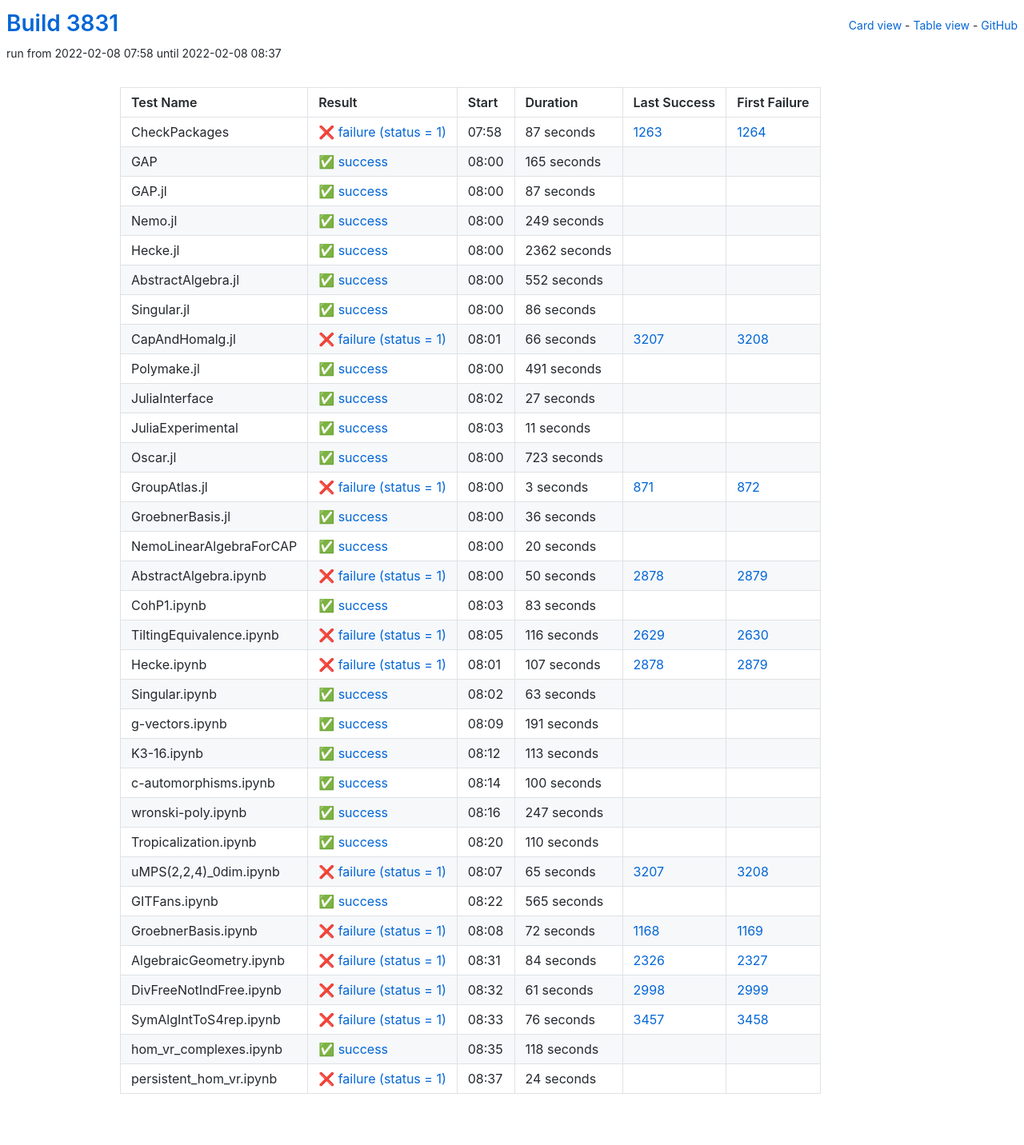
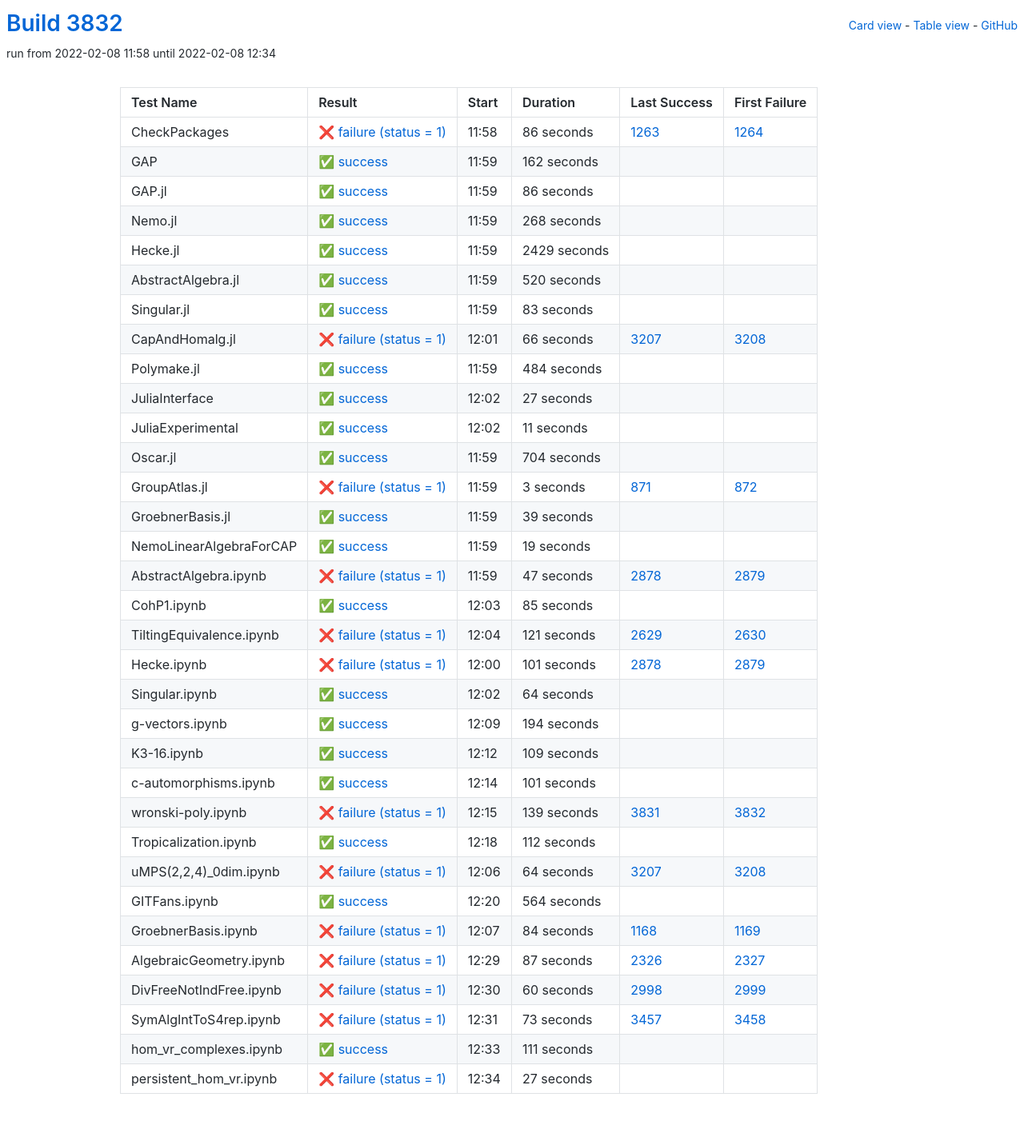
Before and after one commit to oscar-system/oscar-ci-status-stable, a Jekyll site: the page built from table.html, in a window 1280 px wide. Shown: the whole page at 80% size. Built offline with Jekyll 4.4.1, drawn with Linux system fonts in a browser that asks for light colours.

Commit message:
Build #3832

```diff
--- a/_data/ci.yml
+++ b/_data/ci.yml
@@ -1,6 +1,6 @@
 ---
-build: 3831
-build_url: https://oscarci.mathematik.uni-kl.de/job/oscar-stable/3831/
+build: 3832
+build_url: https://oscarci.mathematik.uni-kl.de/job/oscar-stable/3832/
 job: oscar-stable
 organization: oscar-system
 repo: oscar-ci-status-stable
@@ -8,80 +8,32 @@ repourl: https://github.com/oscar-system/oscar-ci-status-stable
 tests:
 - name: CheckPackages
   id: checkpackages
-  log: https://oscarci.mathematik.uni-kl.de/job/oscar-stable/3831/artifact/logs/build-3831/CheckPackages.log
-  start: 2022-02-08 07:58
+  log: https://oscarci.mathematik.uni-kl.de/job/oscar-stable/3832/artifact/logs/build-3832/CheckPackages.log
+  start: 2022-02-08 11:58
   success: false
   exitcode: 1
   status: failure
-  duration: 87
+  duration: 86
   last_success: 1263
   last_success_url: https://oscarci.mathematik.uni-kl.de/job/oscar-stable/1263/
   first_failure: 1264
   first_failure_url: https://oscarci.mathematik.uni-kl.de/job/oscar-stable/1264/
 - name: GAP
   id: gap
-  log: https://oscarci.mathematik.uni-kl.de/job/oscar-stable/3831/artifact/logs/build-3831/GAP.log
-  start: 2022-02-08 08:00
+  log: https://oscarci.mathematik.uni-kl.de/job/oscar-stable/3832/artifact/logs/build-3832/GAP.log
+  start: 2022-02-08 11:59
   success: true
   exitcode: 0
   status: success
-  duration: 165
+  duration: 162
   last_success: false
   last_success_url:
   first_failure: false
   first_failure_url:
 - name: GAP.jl
   id: gap-jl
-  log: https://oscarci.mathematik.uni-kl.de/job/oscar-stable/3831/artifact/logs/build-3831/GAP.jl.log
-  start: 2022-02-08 08:00
-  success: true
-  exitcode: 0
-  status: success
-  duration: 87
-  last_success: false
-  last_success_url:
-  first_failure: false
-  first_failure_url:
-- name: Nemo.jl
-  id: nemo-jl
-  log: https://oscarci.mathematik.uni-kl.de/job/oscar-stable/3831/artifact/logs/build-3831/Nemo.jl.log
-  start: 2022-02-08 08:00
-  success: true
-  exitcode: 0
-  status: success
-  duration: 249
-  last_success: false
-  last_success_url:
-  first_failure: false
-  first_failure_url:
-- name: Hecke.jl
-  id: hecke-jl
-  log: https://oscarci.mathematik.uni-kl.de/job/oscar-stable/3831/artifact/logs/build-3831/Hecke.jl.log
-  start: 2022-02-08 08:00
-  success: true
-  exitcode: 0
-  status: success
-  duration: 2362
-  last_success: false
-  last_success_url:
-  first_failure: false
-  first_failure_url:
-- name: AbstractAlgebra.jl
-  id: abstractalgebra-jl
-  log: https://oscarci.mathematik.uni-kl.de/job/oscar-stable/3831/artifact/logs/build-3831/AbstractAlgebra.jl.log
-  start: 2022-02-08 08:00
-  success: true
-  exitcode: 0
-  status: success
-  duration: 552
-  last_success: false
-  last_success_url:
-  first_failure: false
-  first_failure_url:
-- name: Singular.jl
-  id: singular-jl
-  log: https://oscarci.mathematik.uni-kl.de/job/oscar-stable/3831/artifact/logs/build-3831/Singular.jl.log
-  start: 2022-02-08 08:00
+  log: https://oscarci.mathematik.uni-kl.de/job/oscar-stable/3832/artifact/logs/build-3832/GAP.jl.log
+  start: 2022-02-08 11:59
   success: true
   exitcode: 0
   status: success
@@ -90,10 +42,58 @@ tests:
   last_success_url:
   first_failure: false
   first_failure_url:
+- name: Nemo.jl
+  id: nemo-jl
+  log: https://oscarci.mathematik.uni-kl.de/job/oscar-stable/3832/artifact/logs/build-3832/Nemo.jl.log
+  start: 2022-02-08 11:59
+  success: true
+  exitcode: 0
+  status: success
+  duration: 268
+  last_success: false
+  last_success_url:
+  first_failure: false
+  first_failure_url:
+- name: Hecke.jl
+  id: hecke-jl
+  log: https://oscarci.mathematik.uni-kl.de/job/oscar-stable/3832/artifact/logs/build-3832/Hecke.jl.log
+  start: 2022-02-08 11:59
+  success: true
+  exitcode: 0
+  status: success
+  duration: 2429
+  last_success: false
+  last_success_url:
+  first_failure: false
+  first_failure_url:
+- name: AbstractAlgebra.jl
+  id: abstractalgebra-jl
+  log: https://oscarci.mathematik.uni-kl.de/job/oscar-stable/3832/artifact/logs/build-3832/AbstractAlgebra.jl.log
+  start: 2022-02-08 11:59
+  success: true
+  exitcode: 0
+  status: success
+  duration: 520
+  last_success: false
+  last_success_url:
+  first_failure: false
+  first_failure_url:
+- name: Singular.jl
+  id: singular-jl
+  log: https://oscarci.mathematik.uni-kl.de/job/oscar-stable/3832/artifact/logs/build-3832/Singular.jl.log
+  start: 2022-02-08 11:59
+  success: true
+  exitcode: 0
+  status: success
+  duration: 83
+  last_success: false
+  last_success_url:
+  first_failure: false
+  first_failure_url:
 - name: CapAndHomalg.jl
   id: capandhomalg-jl
-  log: https://oscarci.mathematik.uni-kl.de/job/oscar-stable/3831/artifact/logs/build-3831/CapAndHomalg.jl.log
-  start: 2022-02-08 08:01
+  log: https://oscarci.mathematik.uni-kl.de/job/oscar-stable/3832/artifact/logs/build-3832/CapAndHomalg.jl.log
+  start: 2022-02-08 12:01
   success: false
   exitcode: 1
   status: failure
@@ -104,20 +104,20 @@ tests:
   first_failure_url: https://oscarci.mathematik.uni-kl.de/job/oscar-stable/3208/
 - name: Polymake.jl
   id: polymake-jl
-  log: https://oscarci.mathematik.uni-kl.de/job/oscar-stable/3831/artifact/logs/build-3831/Polymake.jl.log
-  start: 2022-02-08 08:00
+  log: https://oscarci.mathematik.uni-kl.de/job/oscar-stable/3832/artifact/logs/build-3832/Polymake.jl.log
+  start: 2022-02-08 11:59
   success: true
   exitcode: 0
   status: success
-  duration: 491
+  duration: 484
   last_success: false
   last_success_url:
   first_failure: false
   first_failure_url:
 - name: JuliaInterface
   id: juliainterface
-  log: https://oscarci.mathematik.uni-kl.de/job/oscar-stable/3831/artifact/logs/build-3831/JuliaInterface.log
-  start: 2022-02-08 08:02
+  log: https://oscarci.mathematik.uni-kl.de/job/oscar-stable/3832/artifact/logs/build-3832/JuliaInterface.log
+  start: 2022-02-08 12:02
   success: true
   exitcode: 0
   status: success
@@ -128,8 +128,8 @@ tests:
   first_failure_url:
 - name: JuliaExperimental
   id: juliaexperimental
-  log: https://oscarci.mathematik.uni-kl.de/job/oscar-stable/3831/artifact/logs/build-3831/JuliaExperimental.log
-  start: 2022-02-08 08:03
+  log: https://oscarci.mathematik.uni-kl.de/job/oscar-stable/3832/artifact/logs/build-3832/JuliaExperimental.log
+  start: 2022-02-08 12:02
   success: true
   exitcode: 0
   status: success
@@ -140,20 +140,20 @@ tests:
   first_failure_url:
 - name: Oscar.jl
   id: oscar-jl
-  log: https://oscarci.mathematik.uni-kl.de/job/oscar-stable/3831/artifact/logs/build-3831/Oscar.jl.log
-  start: 2022-02-08 08:00
+  log: https://oscarci.mathematik.uni-kl.de/job/oscar-stable/3832/artifact/logs/build-3832/Oscar.jl.log
+  start: 2022-02-08 11:59
   success: true
   exitcode: 0
   status: success
-  duration: 723
+  duration: 704
   last_success: false
   last_success_url:
   first_failure: false
   first_failure_url:
 - name: GroupAtlas.jl
   id: groupatlas-jl
-  log: https://oscarci.mathematik.uni-kl.de/job/oscar-stable/3831/artifact/logs/build-3831/GroupAtlas.jl.log
-  start: 2022-02-08 08:00
+  log: https://oscarci.mathematik.uni-kl.de/job/oscar-stable/3832/artifact/logs/build-3832/GroupAtlas.jl.log
+  start: 2022-02-08 11:59
   success: false
   exitcode: 1
   status: failure
@@ -164,240 +164,240 @@ tests:
   first_failure_url: https://oscarci.mathematik.uni-kl.de/job/oscar-stable/872/
 - name: GroebnerBasis.jl
   id: groebnerbasis-jl
-  log: https://oscarci.mathematik.uni-kl.de/job/oscar-stable/3831/artifact/logs/build-3831/GroebnerBasis.jl.log
-  start: 2022-02-08 08:00
+  log: https://oscarci.mathematik.uni-kl.de/job/oscar-stable/3832/artifact/logs/build-3832/GroebnerBasis.jl.log
+  start: 2022-02-08 11:59
   success: true
   exitcode: 0
   status: success
-  duration: 36
+  duration: 39
   last_success: false
   last_success_url:
   first_failure: false
   first_failure_url:
 - name: NemoLinearAlgebraForCAP
   id: nemolinearalgebraforcap
-  log: https://oscarci.mathematik.uni-kl.de/job/oscar-stable/3831/artifact/logs/build-3831/NemoLinearAlgebraForCAP.log
-  start: 2022-02-08 08:00
+  log: https://oscarci.mathematik.uni-kl.de/job/oscar-stable/3832/artifact/logs/build-3832/NemoLinearAlgebraForCAP.log
+  start: 2022-02-08 11:59
   success: true
   exitcode: 0
   status: success
-  duration: 20
+  duration: 19
   last_success: false
   last_success_url:
   first_failure: false
   first_failure_url:
 - name: AbstractAlgebra.ipynb
   id: abstractalgebra-ipynb
-  log: https://oscarci.mathematik.uni-kl.de/job/oscar-stable/3831/artifact/logs/build-3831/AbstractAlgebra.ipynb.log
-  start: 2022-02-08 08:00
+  log: https://oscarci.mathematik.uni-kl.de/job/oscar-stable/3832/artifact/logs/build-3832/AbstractAlgebra.ipynb.log
+  start: 2022-02-08 11:59
   success: false
   exitcode: 1
   status: failure
-  duration: 50
+  duration: 47
   last_success: 2878
   last_success_url: https://oscarci.mathematik.uni-kl.de/job/oscar-stable/2878/
   first_failure: 2879
   first_failure_url: https://oscarci.mathematik.uni-kl.de/job/oscar-stable/2879/
 - name: CohP1.ipynb
   id: cohp1-ipynb
-  log: https://oscarci.mathematik.uni-kl.de/job/oscar-stable/3831/artifact/logs/build-3831/CohP1.ipynb.log
-  start: 2022-02-08 08:03
+  log: https://oscarci.mathematik.uni-kl.de/job/oscar-stable/3832/artifact/logs/build-3832/CohP1.ipynb.log
+  start: 2022-02-08 12:03
   success: true
   exitcode: 0
   status: success
-  duration: 83
+  duration: 85
   last_success: false
   last_success_url:
   first_failure: false
   first_failure_url:
 - name: TiltingEquivalence.ipynb
   id: tiltingequivalence-ipynb
-  log: https://oscarci.mathematik.uni-kl.de/job/oscar-stable/3831/artifact/logs/build-3831/TiltingEquivalence.ipynb.log
-  start: 2022-02-08 08:05
+  log: https://oscarci.mathematik.uni-kl.de/job/oscar-stable/3832/artifact/logs/build-3832/TiltingEquivalence.ipynb.log
+  start: 2022-02-08 12:04
   success: false
   exitcode: 1
   status: failure
-  duration: 116
+  duration: 121
   last_success: 2629
   last_success_url: https://oscarci.mathematik.uni-kl.de/job/oscar-stable/2629/
   first_failure: 2630
   first_failure_url: https://oscarci.mathematik.uni-kl.de/job/oscar-stable/2630/
 - name: Hecke.ipynb
   id: hecke-ipynb
-  log: https://oscarci.mathematik.uni-kl.de/job/oscar-stable/3831/artifact/logs/build-3831/Hecke.ipynb.log
-  start: 2022-02-08 08:01
+  log: https://oscarci.mathematik.uni-kl.de/job/oscar-stable/3832/artifact/logs/build-3832/Hecke.ipynb.log
+  start: 2022-02-08 12:00
   success: false
   exitcode: 1
   status: failure
-  duration: 107
+  duration: 101
   last_success: 2878
   last_success_url: https://oscarci.mathematik.uni-kl.de/job/oscar-stable/2878/
   first_failure: 2879
   first_failure_url: https://oscarci.mathematik.uni-kl.de/job/oscar-stable/2879/
 - name: Singular.ipynb
   id: singular-ipynb
-  log: https://oscarci.mathematik.uni-kl.de/job/oscar-stable/3831/artifact/logs/build-3831/Singular.ipynb.log
-  start: 2022-02-08 08:02
+  log: https://oscarci.mathematik.uni-kl.de/job/oscar-stable/3832/artifact/logs/build-3832/Singular.ipynb.log
+  start: 2022-02-08 12:02
   success: true
   exitcode: 0
   status: success
-  duration: 63
+  duration: 64
   last_success: false
   last_success_url:
   first_failure: false
   first_failure_url:
 - name: g-vectors.ipynb
   id: g-vectors-ipynb
-  log: https://oscarci.mathematik.uni-kl.de/job/oscar-stable/3831/artifact/logs/build-3831/g-vectors.ipynb.log
-  start: 2022-02-08 08:09
+  log: https://oscarci.mathematik.uni-kl.de/job/oscar-stable/3832/artifact/logs/build-3832/g-vectors.ipynb.log
+  start: 2022-02-08 12:09
   success: true
   exitcode: 0
   status: success
-  duration: 191
+  duration: 194
   last_success: false
   last_success_url:
   first_failure: false
   first_failure_url:
 - name: K3-16.ipynb
   id: k3-16-ipynb
-  log: https://oscarci.mathematik.uni-kl.de/job/oscar-stable/3831/artifact/logs/build-3831/K3-16.ipynb.log
-  start: 2022-02-08 08:12
+  log: https://oscarci.mathematik.uni-kl.de/job/oscar-stable/3832/artifact/logs/build-3832/K3-16.ipynb.log
+  start: 2022-02-08 12:12
   success: true
   exitcode: 0
   status: success
-  duration: 113
+  duration: 109
   last_success: false
   last_success_url:
   first_failure: false
   first_failure_url:
 - name: c-automorphisms.ipynb
   id: c-automorphisms-ipynb
-  log: https://oscarci.mathematik.uni-kl.de/job/oscar-stable/3831/artifact/logs/build-3831/c-automorphisms.ipynb.log
-  start: 2022-02-08 08:14
+  log: https://oscarci.mathematik.uni-kl.de/job/oscar-stable/3832/artifact/logs/build-3832/c-automorphisms.ipynb.log
+  start: 2022-02-08 12:14
   success: true
   exitcode: 0
   status: success
-  duration: 100
+  duration: 101
   last_success: false
   last_success_url:
   first_failure: false
   first_failure_url:
 - name: wronski-poly.ipynb
   id: wronski-poly-ipynb
-  log: https://oscarci.mathematik.uni-kl.de/job/oscar-stable/3831/artifact/logs/build-3831/wronski-poly.ipynb.log
-  start: 2022-02-08 08:16
+  log: https://oscarci.mathematik.uni-kl.de/job/oscar-stable/3832/artifact/logs/build-3832/wronski-poly.ipynb.log
+  start: 2022-02-08 12:15
+  success: false
+  exitcode: 1
+  status: failure
+  duration: 139
+  last_success: 3831
+  last_success_url: https://oscarci.mathematik.uni-kl.de/job/oscar-stable/3831/
+  first_failure: 3832
+  first_failure_url: https://oscarci.mathematik.uni-kl.de/job/oscar-stable/3832/
+- name: Tropicalization.ipynb
+  id: tropicalization-ipynb
+  log: https://oscarci.mathematik.uni-kl.de/job/oscar-stable/3832/artifact/logs/build-3832/Tropicalization.ipynb.log
+  start: 2022-02-08 12:18
   success: true
   exitcode: 0
   status: success
-  duration: 247
-  last_success: false
-  last_success_url:
-  first_failure: false
-  first_failure_url:
-- name: Tropicalization.ipynb
-  id: tropicalization-ipynb
-  log: https://oscarci.mathematik.uni-kl.de/job/oscar-stable/3831/artifact/logs/build-3831/Tropicalization.ipynb.log
-  start: 2022-02-08 08:20
-  success: true
-  exitcode: 0
-  status: success
-  duration: 110
+  duration: 112
   last_success: false
   last_success_url:
   first_failure: false
   first_failure_url:
 - name: uMPS(2,2,4)_0dim.ipynb
   id: umps-2-2-4-0dim-ipynb
-  log: https://oscarci.mathematik.uni-kl.de/job/oscar-stable/3831/artifact/logs/build-3831/uMPS-2-2-4-_0dim.ipynb.log
-  start: 2022-02-08 08:07
+  log: https://oscarci.mathematik.uni-kl.de/job/oscar-stable/3832/artifact/logs/build-3832/uMPS-2-2-4-_0dim.ipynb.log
+  start: 2022-02-08 12:06
   success: false
   exitcode: 1
   status: failure
-  duration: 65
+  duration: 64
   last_success: 3207
   last_success_url: https://oscarci.mathematik.uni-kl.de/job/oscar-stable/3207/
   first_failure: 3208
   first_failure_url: https://oscarci.mathematik.uni-kl.de/job/oscar-stable/3208/
 - name: GITFans.ipynb
   id: gitfans-ipynb
-  log: https://oscarci.mathematik.uni-kl.de/job/oscar-stable/3831/artifact/logs/build-3831/GITFans.ipynb.log
-  start: 2022-02-08 08:22
+  log: https://oscarci.mathematik.uni-kl.de/job/oscar-stable/3832/artifact/logs/build-3832/GITFans.ipynb.log
+  start: 2022-02-08 12:20
   success: true
   exitcode: 0
   status: success
-  duration: 565
+  duration: 564
   last_success: false
   last_success_url:
   first_failure: false
   first_failure_url:
 - name: GroebnerBasis.ipynb
   id: groebnerbasis-ipynb
-  log: https://oscarci.mathematik.uni-kl.de/job/oscar-stable/3831/artifact/logs/build-3831/GroebnerBasis.ipynb.log
-  start: 2022-02-08 08:08
+  log: https://oscarci.mathematik.uni-kl.de/job/oscar-stable/3832/artifact/logs/build-3832/GroebnerBasis.ipynb.log
+  start: 2022-02-08 12:07
   success: false
   exitcode: 1
   status: failure
-  duration: 72
+  duration: 84
   last_success: 1168
   last_success_url: https://oscarci.mathematik.uni-kl.de/job/oscar-stable/1168/
   first_failure: 1169
   first_failure_url: https://oscarci.mathematik.uni-kl.de/job/oscar-stable/1169/
 - name: AlgebraicGeometry.ipynb
   id: algebraicgeometry-ipynb
-  log: https://oscarci.mathematik.uni-kl.de/job/oscar-stable/3831/artifact/logs/build-3831/AlgebraicGeometry.ipynb.log
-  start: 2022-02-08 08:31
+  log: https://oscarci.mathematik.uni-kl.de/job/oscar-stable/3832/artifact/logs/build-3832/AlgebraicGeometry.ipynb.log
+  start: 2022-02-08 12:29
   success: false
   exitcode: 1
   status: failure
-  duration: 84
+  duration: 87
   last_success: 2326
   last_success_url: https://oscarci.mathematik.uni-kl.de/job/oscar-stable/2326/
   first_failure: 2327
   first_failure_url: https://oscarci.mathematik.uni-kl.de/job/oscar-stable/2327/
 - name: DivFreeNotIndFree.ipynb
   id: divfreenotindfree-ipynb
-  log: https://oscarci.mathematik.uni-kl.de/job/oscar-stable/3831/artifact/logs/build-3831/DivFreeNotIndFree.ipynb.log
-  start: 2022-02-08 08:32
+  log: https://oscarci.mathematik.uni-kl.de/job/oscar-stable/3832/artifact/logs/build-3832/DivFreeNotIndFree.ipynb.log
+  start: 2022-02-08 12:30
   success: false
   exitcode: 1
   status: failure
-  duration: 61
+  duration: 60
   last_success: 2998
   last_success_url: https://oscarci.mathematik.uni-kl.de/job/oscar-stable/2998/
   first_failure: 2999
   first_failure_url: https://oscarci.mathematik.uni-kl.de/job/oscar-stable/2999/
 - name: SymAlgIntToS4rep.ipynb
   id: symalginttos4rep-ipynb
-  log: https://oscarci.mathematik.uni-kl.de/job/oscar-stable/3831/artifact/logs/build-3831/SymAlgIntToS4rep.ipynb.log
-  start: 2022-02-08 08:33
+  log: https://oscarci.mathematik.uni-kl.de/job/oscar-stable/3832/artifact/logs/build-3832/SymAlgIntToS4rep.ipynb.log
+  start: 2022-02-08 12:31
   success: false
   exitcode: 1
   status: failure
-  duration: 76
+  duration: 73
   last_success: 3457
   last_success_url: https://oscarci.mathematik.uni-kl.de/job/oscar-stable/3457/
   first_failure: 3458
   first_failure_url: https://oscarci.mathematik.uni-kl.de/job/oscar-stable/3458/
 - name: hom_vr_complexes.ipynb
   id: hom-vr-complexes-ipynb
-  log: https://oscarci.mathematik.uni-kl.de/job/oscar-stable/3831/artifact/logs/build-3831/hom_vr_complexes.ipynb.log
-  start: 2022-02-08 08:35
+  log: https://oscarci.mathematik.uni-kl.de/job/oscar-stable/3832/artifact/logs/build-3832/hom_vr_complexes.ipynb.log
+  start: 2022-02-08 12:33
   success: true
   exitcode: 0
   status: success
-  duration: 118
+  duration: 111
   last_success: false
   last_success_url:
   first_failure: false
   first_failure_url:
 - name: persistent_hom_vr.ipynb
   id: persistent-hom-vr-ipynb
-  log: https://oscarci.mathematik.uni-kl.de/job/oscar-stable/3831/artifact/logs/build-3831/persistent_hom_vr.ipynb.log
-  start: 2022-02-08 08:37
+  log: https://oscarci.mathematik.uni-kl.de/job/oscar-stable/3832/artifact/logs/build-3832/persistent_hom_vr.ipynb.log
+  start: 2022-02-08 12:34
   success: false
   exitcode: 1
   status: failure
-  duration: 24
+  duration: 27
   last_success: false
   last_success_url:
   first_failure: false
```
Also changed, not shown: README.md.
